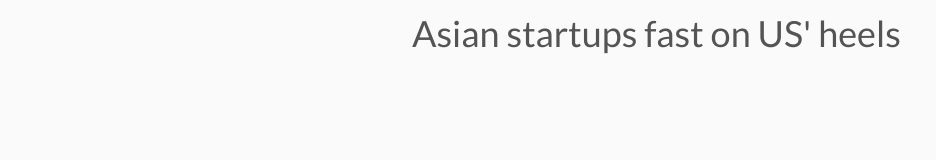
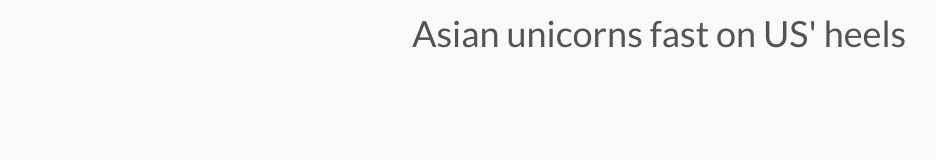
Before and after one commit to ssdatar/unicorns, a plain HTML site: page index.html in a window 1280 px wide. Shown: the top 160 px of the page, without its empty margins (53-989 px from the left). Drawn offline with nearby package versions, Linux system fonts and the light colour scheme.

Commit message:
Changed highlighting for Asian fastest unicorns

```diff
--- a/index.html
+++ b/index.html
@@ -28,7 +28,7 @@
     <div class="container">
 
       <div class="col-md-4 col-md-offset-4">
-        <h1>Asian startups fast on US' heels</h1>
+        <h1>Asian unicorns fast on US' heels</h1>
       </div>
 
       <div id="graphic">
--- a/style.css
+++ b/style.css
@@ -123,4 +123,5 @@ rect#China {
 rect#United-States{
   fill: #002868;
   fill-opacity: .7;
+  opacity: .1;
 }
```
